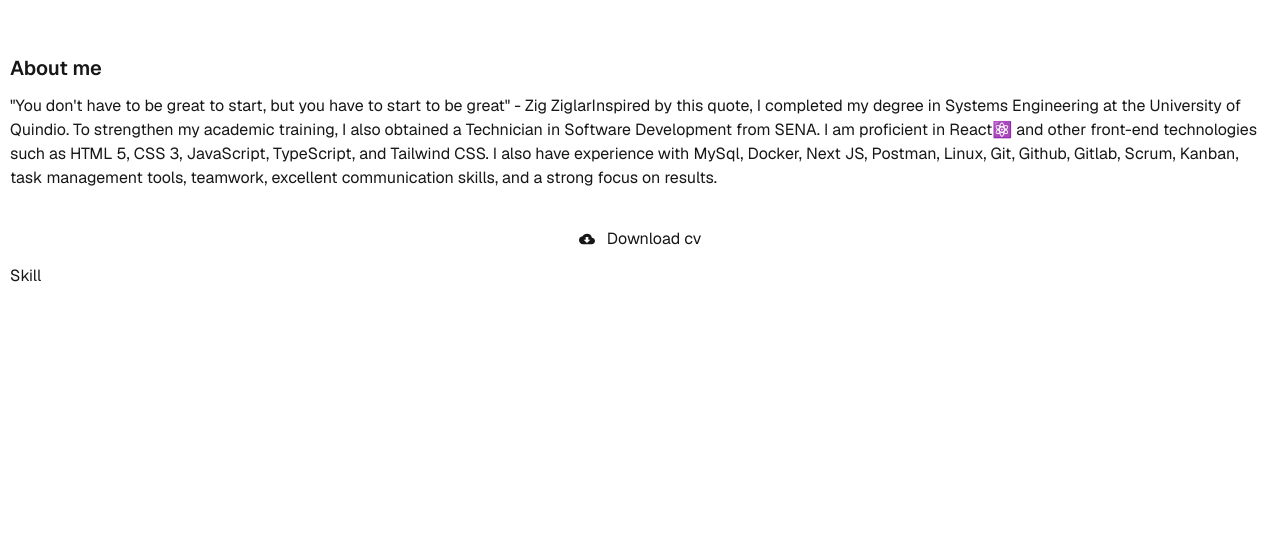
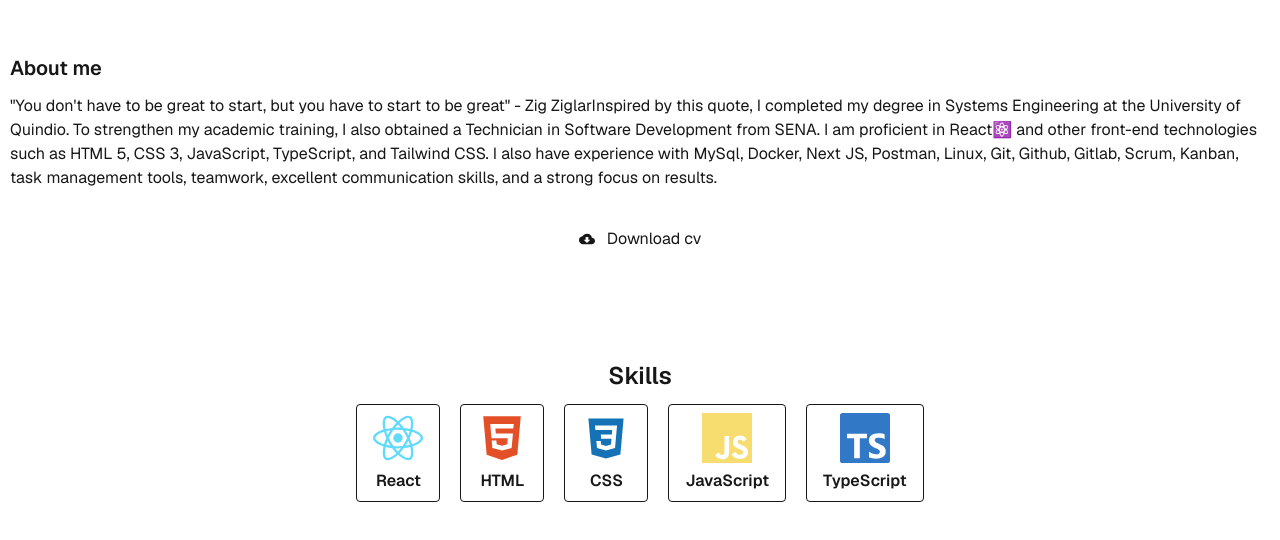
Before and after one commit to SebasProgrammer2021/my_portafolio, a Next.js app: page / in a window 1280 px wide. Shown: the part 804-1344 px from the top of the page. Before the commit the page ends 1172 px from the top, so only its background shows below. Built offline with nearby package versions, Linux system fonts and the light colour scheme.

Commit message:
Add Link component and SkillItem component

```diff
--- a/src/app/components/Aboutme.tsx
+++ b/src/app/components/Aboutme.tsx
@@ -1,6 +1,6 @@
 import React from 'react'
 import { MdCloudDownload } from "react-icons/md";
-
+import Link from 'next/link'
 
 export const Aboutme = () => {
   return (
@@ -25,10 +25,10 @@ export const Aboutme = () => {
             Gitlab, Scrum, Kanban, task management tools, teamwork, excellent
             communication skills, and a strong focus on results.
           </span>
-          <a className="getCvLink mt-6 flex gap-3 justify-self-center items-center rounded-full border border-white p-3" href="https://www.canva.com/design/DAFHqHRsvnc/2UxPP4G5oDsF1qzJt3L_MA/edit?utm_content=DAFHqHRsvnc&utm_campaign=designshare&utm_medium=link2&utm_source=sharebutton" target="_blank">
+          <Link className="getCvLink mt-6 flex gap-3 justify-self-center items-center rounded-full border border-white p-3" href="https://www.canva.com/design/DAFHqHRsvnc/2UxPP4G5oDsF1qzJt3L_MA/edit?utm_content=DAFHqHRsvnc&utm_campaign=designshare&utm_medium=link2&utm_source=sharebutton" target="_blank">
             <MdCloudDownload />
             Download cv
-          </a>
+          </Link>
         </p>
       </div>
     </section>
--- /dev/null
+++ b/src/app/components/SkillItem.tsx
@@ -0,0 +1,19 @@
+import React from 'react'
+
+
+interface Props {
+  icon: React.ReactNode,
+  name: string
+}
+
+
+export const SkillItem = ({ icon, name }: Props) => {
+  return (
+    <div className='border rounded-sm px-4 py-2 w-fit shadow-white shadow-md flex flex-col items-center'>
+      {icon}
+      <h3 className='text-center font-semibold pt-1.5'>
+        {name}
+      </h3>
+    </div>
+  )
+}
--- a/src/app/components/Skills.tsx
+++ b/src/app/components/Skills.tsx
@@ -1,7 +1,53 @@
 import React from 'react'
+import { FaHtml5 } from 'react-icons/fa';
+import { DiCss3 } from 'react-icons/di';
+import { SiJavascript } from 'react-icons/si';
+import { SiReact } from 'react-icons/si';
+import { SiTypescript } from 'react-icons/si';
+import { SkillItem } from './SkillItem';
 
 export const Skills = () => {
+  const skillsData = [
+    {
+      id: 1,
+      icon: <SiReact size={50} color='#61DAFB' />,
+      name: 'React'
+    },
+    {
+      id: 2,
+      icon: <FaHtml5 size={50} color='#E34F26' />,
+      name: 'HTML'
+    },
+    {
+      id: 3,
+      icon: <DiCss3 size={50} color='#1572B6' />,
+      name: 'CSS'
+    },
+    {
+      id: 4,
+      icon: <SiJavascript size={50} color='#F7DC6F' />,
+      name: 'JavaScript'
+    },
+    {
+      id: 5,
+      icon: <SiTypescript size={50} color='#3178C6' />,
+      name: 'TypeScript'
+    }
+  ];
   return (
-    <div>Skill</div>
+    <section className='flex flex-col items-center h-screen pt-24'>
+      <h2 className='text-2xl font-semibold mb-3'>Skills</h2>
+      <div className='flex gap-5 flex-wrap justify-center'>
+        {
+          skillsData.map((skill) => (
+            <SkillItem
+              key={skill.id}
+              icon={skill.icon}
+              name={skill.name}
+            />
+          ))
+        }
+      </div>
+    </section>
   )
 }
```
